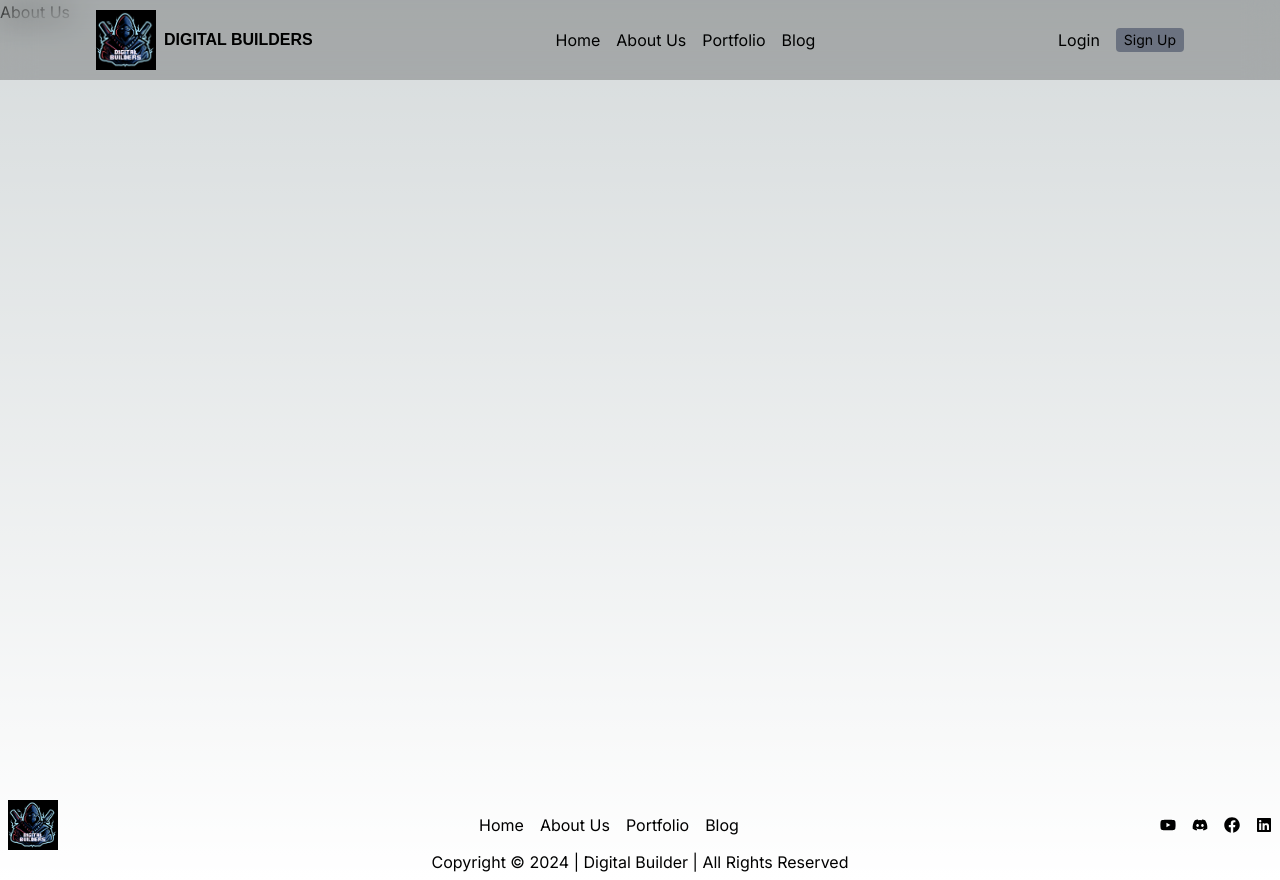
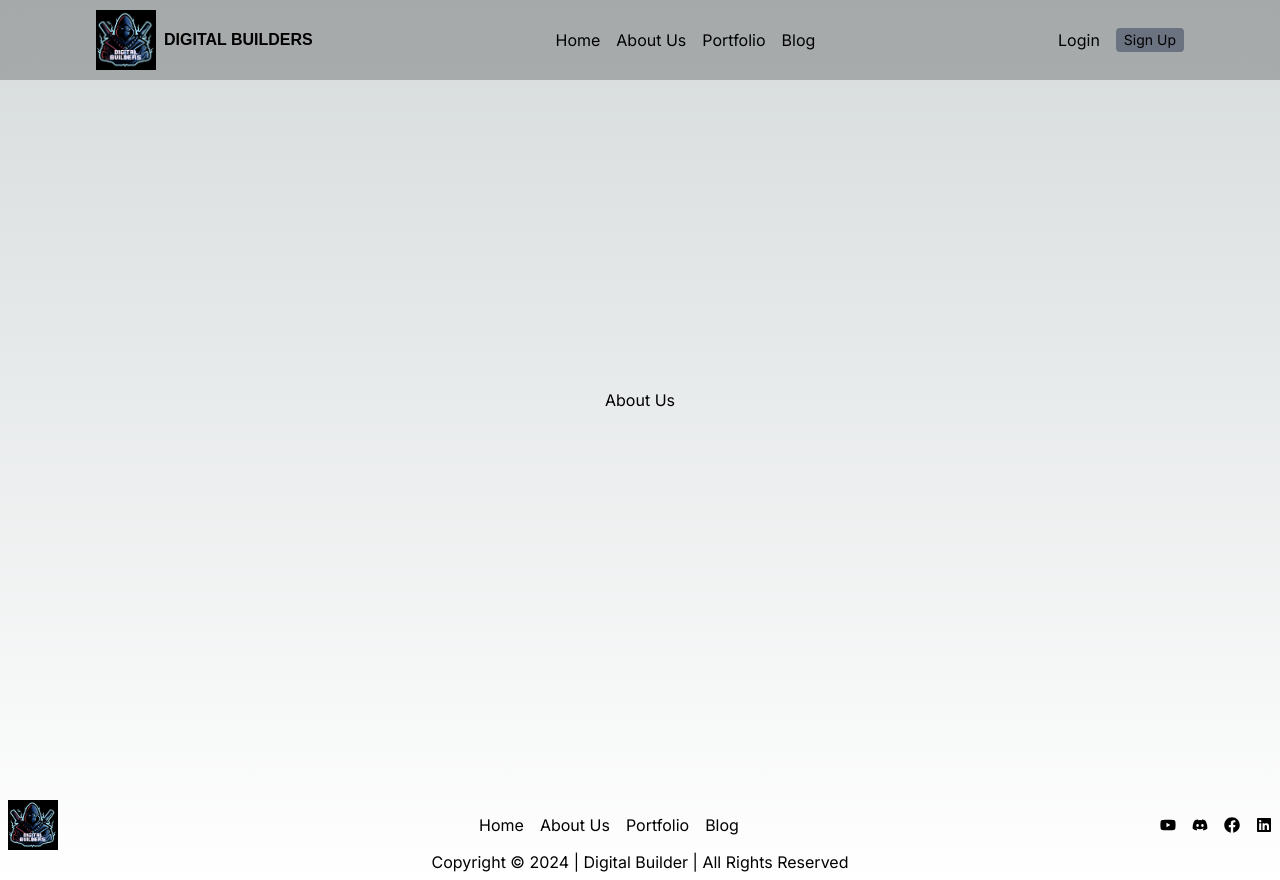
Before and after one commit to abhaydev777/Digital-Builder, a Next.js app: page /fbr/aboutus in a window 1280 px wide. Built offline with nearby package versions, Linux system fonts and the light colour scheme; a web font is replaced by a local one.

Commit message:
adding some styles
adding some styles to the fbr routes

```diff
--- a/app/fbr/aboutus/page.jsx
+++ b/app/fbr/aboutus/page.jsx
@@ -2,7 +2,7 @@
 
 const aboutus = () => {
   return (
-    <main className=' w-full min-h-[100vh]'>
+    <main className=' w-full min-h-[100vh] flex justify-center items-center'>
         <h1>About Us</h1>
       </main>
   )
--- a/app/fbr/blog/page.jsx
+++ b/app/fbr/blog/page.jsx
@@ -2,7 +2,7 @@
 
 const blog = () => {
   return (
-    <main className=' w-full min-h-[100vh]'>
+    <main className=' w-full min-h-[100vh] flex justify-center items-center'>
         <h1>Blog</h1>
       </main>
   )
--- a/app/fbr/portfolio/page.jsx
+++ b/app/fbr/portfolio/page.jsx
@@ -2,7 +2,7 @@
 
 const portfolio = () => {
   return (
-    <main className=' w-full min-h-[100vh]'>
+    <main className=' w-full min-h-[100vh] flex justify-center items-center'>
         <h1>Portfolio</h1>
       </main>
   )
```
